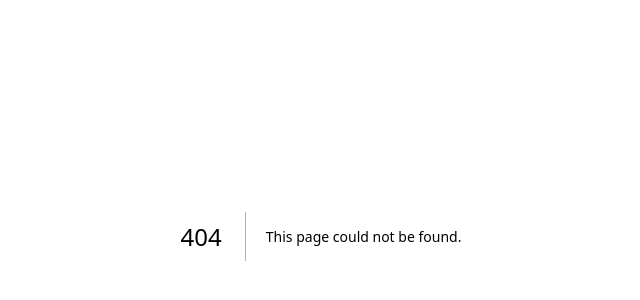
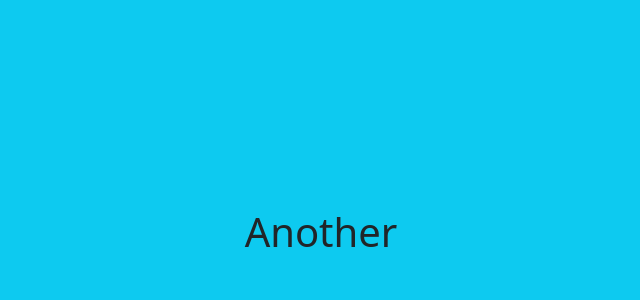
Before and after one commit to vincechapman/vinnys_space, a Next.js app: page /widgets/test2 in a window 1280 px wide. Before the commit this address had no page. Shown: the part 164-464 px from the top of the page, without its empty margins (319-959 px from the left). Built offline with nearby package versions, Linux system fonts and the light colour scheme.

Commit message:
Added another test widget to demonstrate new widgetLoader in action

```diff
--- /dev/null
+++ b/src/pages/widgets/test2.tsx
@@ -0,0 +1,9 @@
+export default function Home() {
+    return (
+        <div className={"min-vh-100 bg-info d-flex justify-content-center"}>
+            <div className={"m-auto"}>
+                <h1>Another</h1>
+            </div>
+        </div>
+    )
+}
```
